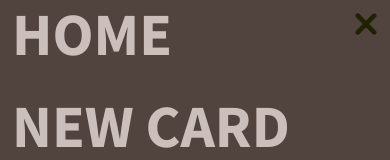
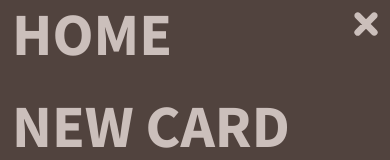
Before and after one commit to ilibman/knards, a React (Create React App) app in the folder frontend/: page / in a window 390 px wide. Both pictures are taken after a click on the button "Open mobile menu". Shown: the top 160 px of the page. Built offline with nearby package versions, Linux system fonts and the light colour scheme; no server answers.

Commit message:
header colors fixed

```diff
--- a/frontend/src/components/Header.jsx
+++ b/frontend/src/components/Header.jsx
@@ -38,7 +38,7 @@ export default function Header() {
               Open mobile menu
             </span>
             <RxHamburgerMenu
-              className="h-8 w-8 stroke-1 stroke-black"
+              className="h-8 w-8 stroke-1 stroke-white"
               aria-hidden="true"
             />
           </button>
@@ -129,7 +129,7 @@ export default function Header() {
                 items-center justify-center p-1
                 focus:outline-none"
             >
-              <RxCross2 className="h-8 w-8 stroke-1 stroke-black" />
+              <RxCross2 className="h-8 w-8 stroke-2 stroke-white" />
             </Dialog.Close>
           </Dialog.Content>
         </Dialog.Portal>
```
